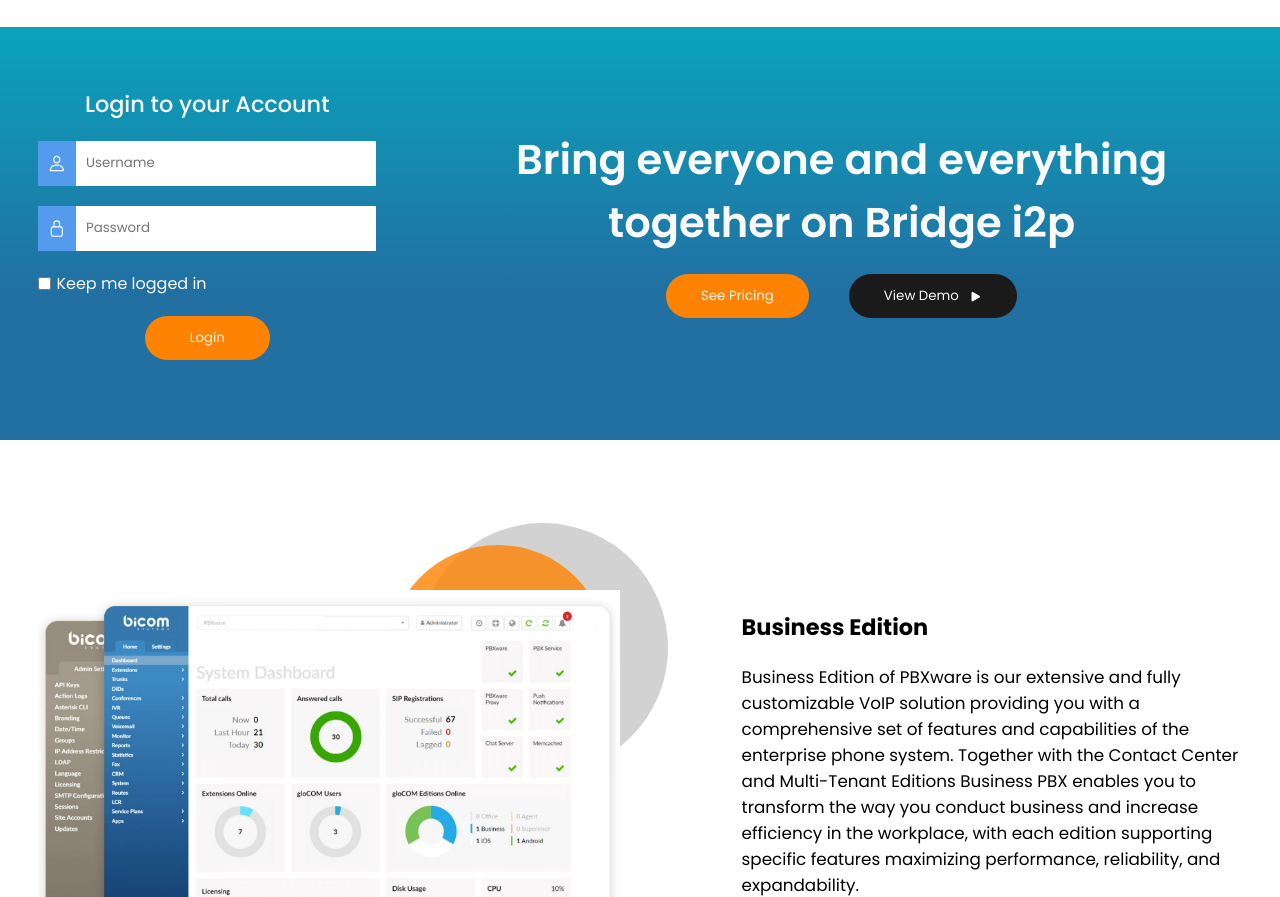
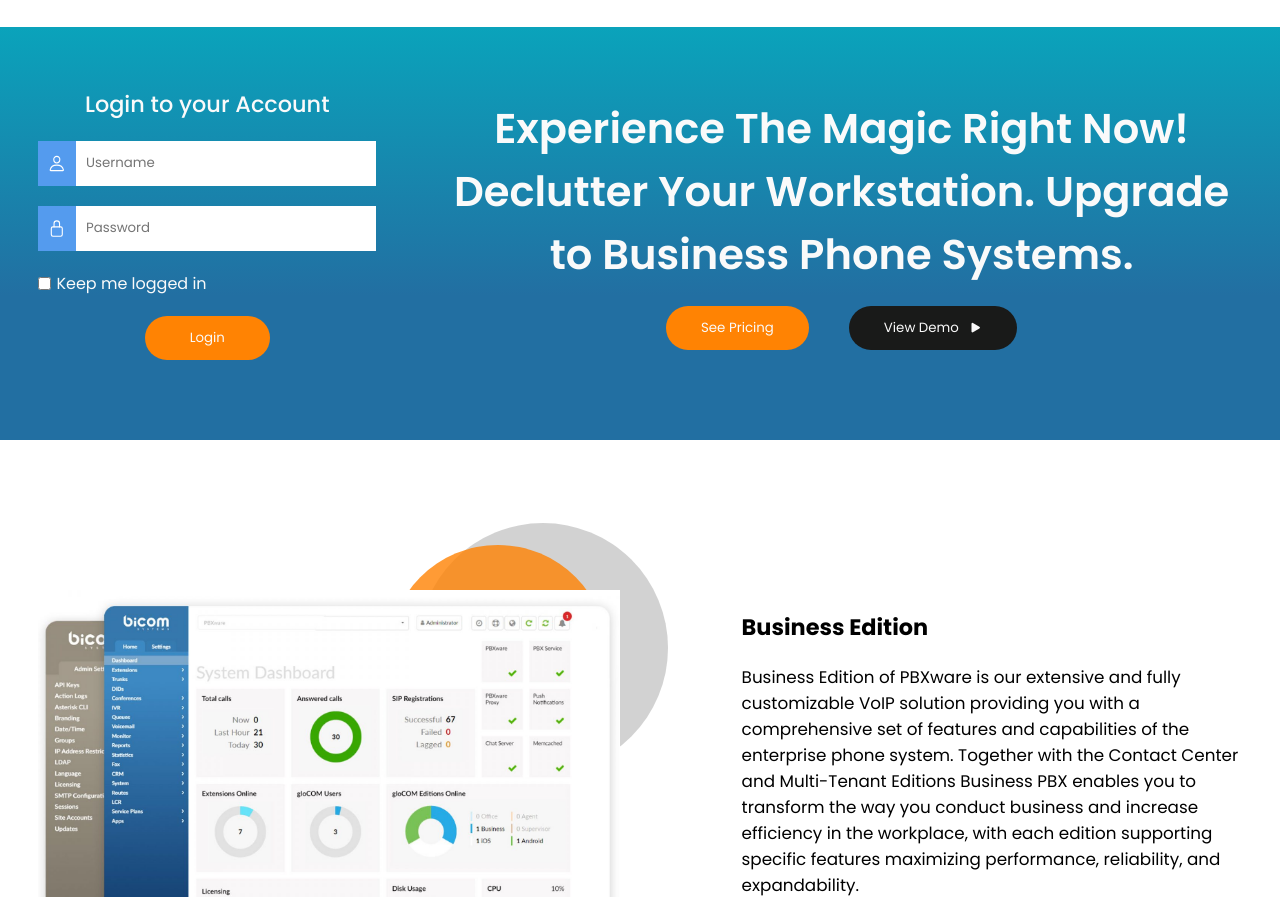
Before and after one commit to codedbyyashwanth/Bridgeip2, a plain HTML site: page pages/products.html in a window 1280 px wide. Shown: the part 1484-2381 px from the top of the page. Drawn offline with nearby package versions, Linux system fonts and the light colour scheme; a web font is replaced by a local one.

Commit message:
Update 2

```diff
--- a/pages/products.html
+++ b/pages/products.html
@@ -270,8 +270,8 @@ A seamless mobile access, that’s what you really need!
                                 <a href="#"><button>Login</button></a>
                         </div>
                         <div class="text-content">
-                                <h2 >Bring everyone and everything
-                                        together on Bridge i2p  </h2>
+                                <h2 >Experience The Magic Right Now!
+                                        Declutter Your Workstation. Upgrade to Business Phone Systems.  </h2>
                                         <div class="btn-container">
                                                 <button>See Pricing</button>
                                                 <button>View Demo<ion-icon name="play"></ion-icon></button>
```
